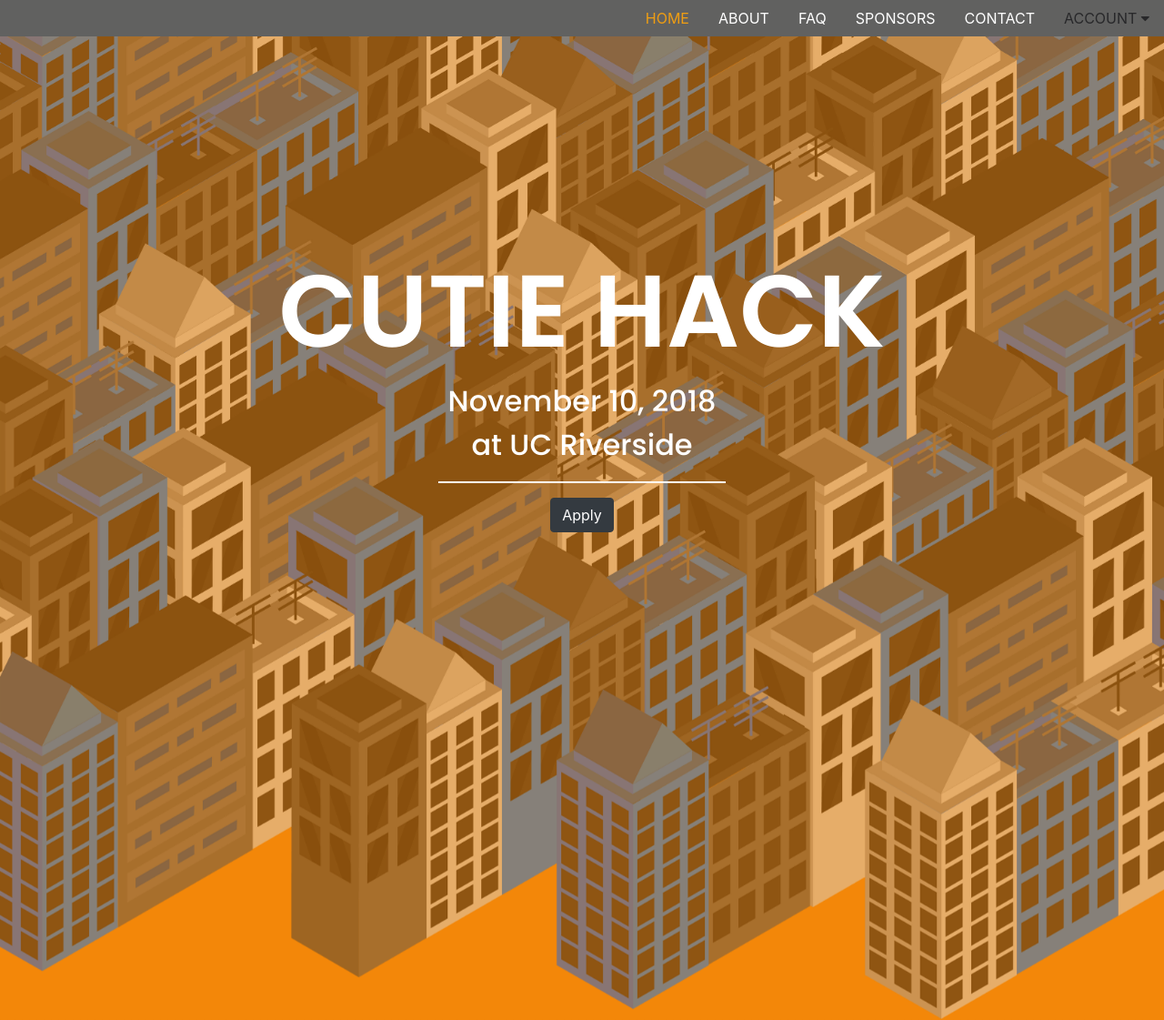
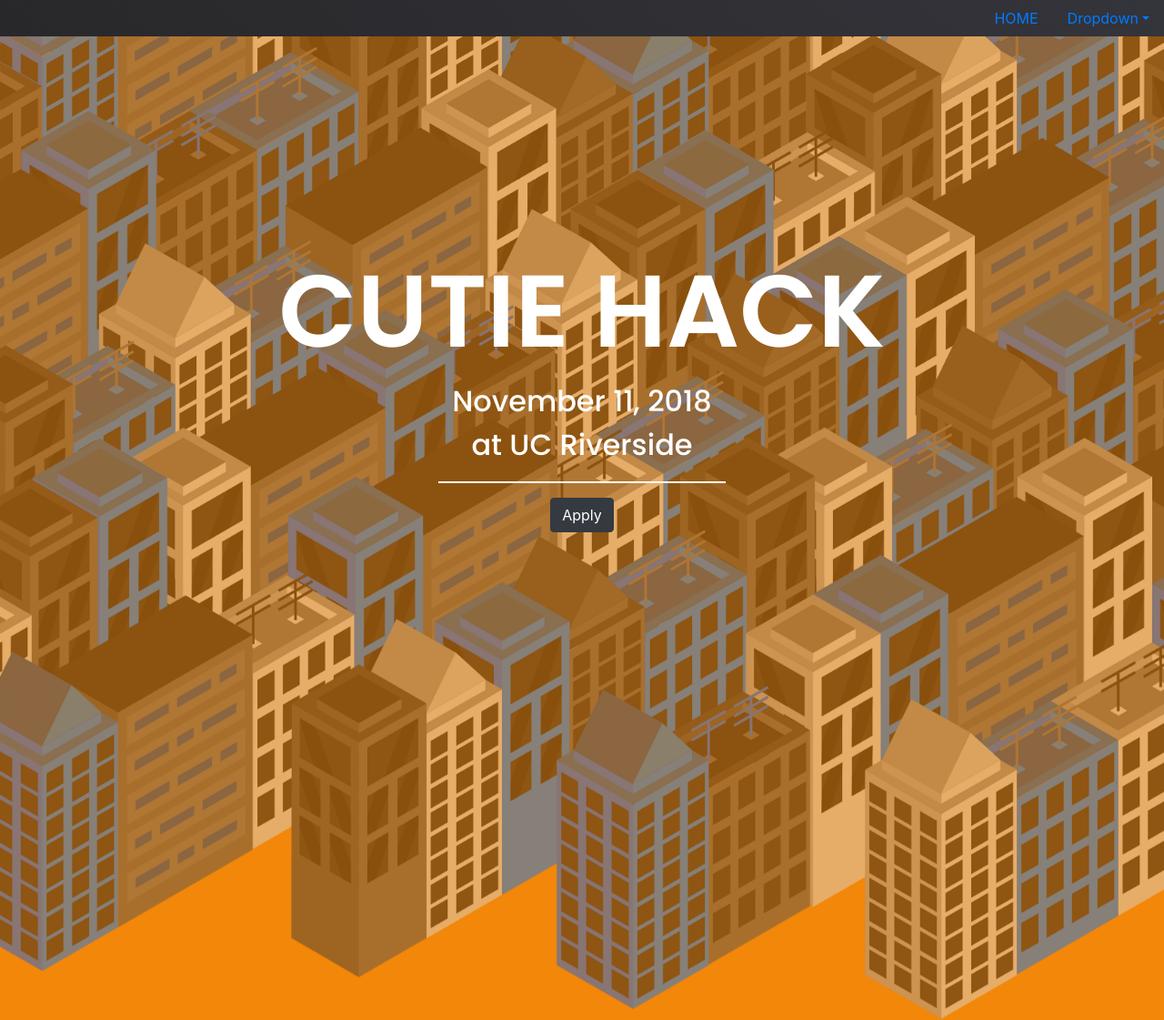
Before and after one commit to citrushack/CutieHack2018, a Django app: page / in a window 1280 px wide; the page is wider, and only the part inside the window is pictured. Shown: the top 1121 px of that part at 91% size. Run offline with Django 3.2, Linux system fonts and the light colour scheme; the visitor is signed in with stand-in values (Sample User, id 1); some libraries are stand-ins or nearby versions.

Commit message:
changed date from Nov 10 to Nov 11

```diff
--- a/cutie/landingapp/static/css/main.css
+++ b/cutie/landingapp/static/css/main.css
@@ -1,4 +1,9 @@
 @import url('https://fonts.googleapis.com/css?family=Poppins:400,500,600');
+
+#sticky-nav {
+  z-index: 9 !important;
+  background-image: linear-gradient(45deg,#28282A,#34343B);
+}
 
 #CutieHackTitle {
   font-size: 700%;
@@ -133,54 +138,6 @@
 
 .row {
   width: 100%;
-}
-
-nav {
-  position: fixed !important;
-  top: 0 !important;
-  width: 100% !important;
-  z-index: 9 !important;
-  background:#616160;
-  border: 10px !important;
-}
-
-nav ul li a {
-  float: left !important;
-  display: block !important;
-  color: #FFFFFF !important;
-  text-align: center !important;
-  text-decoration: none !important;
-}
-
-nav ul li a:hover {
-  color:grey !important;
-  transition: .5s !important;
-  text-decoration: none !important;
-}
-
-.dropdown {
-  float: left !important;
-  overflow: hidden !important;
-  margin:0 !important;
-}
-
-.dropbutton {
-  border:none !important;
-  background:none !important;
-  color:#28282A;
-}
-
-.dropdown-content{
-  display:none !important;
-}
-
-.dropdown:hover .dropdown-content {
-    display: block !important;
-    background-color: transparent !important;
-}
-
-.active{
-  color:#f09e12 !important;
 }
 
 .content{
--- a/cutie/landingapp/templates/index.html
+++ b/cutie/landingapp/templates/index.html
@@ -3,6 +3,9 @@
 <html>
 
 <head>
+	<meta charset="UTF-8">
+	<meta name="viewport" content="width=device-width, initial-scale=1.0">
+
 	<title>Cutie Hack 2018</title>
 	{% load static %} <!--tag needed to configure static files like css in django-->
     <!--django will look for css/main.css file in the static folder-->
@@ -34,7 +37,27 @@
 </head>
 <body>
 	<!-- NAVBAR -->
-	<nav>
+
+	<ul class="nav justify-content-end sticky-top" id="sticky-nav">
+		<li class= "nav-item">
+			<div class="nav-link">
+				<a id="homelink" class = "active" href="#home">HOME</a>
+			</div>
+		</li>
+
+
+		<li class="nav-item dropdown">
+	    	<a class="nav-link dropdown-toggle" data-toggle="dropdown" href="#" role="button" aria-haspopup="true" aria-expanded="false">Dropdown</a>
+		    <div class="dropdown-menu">
+		      	<a class="dropdown-item" href="#">Action</a>
+		      	<a class="dropdown-item" href="#">Another action</a>
+		      	<a class="dropdown-item" href="#">Something else here</a>
+		    </div>
+	  	</li>
+	</ul>
+
+
+	<!-- <nav>
 		<ul id="topnav" class="nav justify-content-end">
 			<li class= "nav-item">
 				<div class="nav-link">
@@ -83,7 +106,7 @@
 	        </li>
 	        {% endif %}
 	    </ul>
-	</nav>
+	</nav>     -->
 	<!-- END NAVBAR -->
 
 	<!-- BEGIN CONTENT ON PAGE -->
@@ -96,7 +119,7 @@
 		<div id="banner">
 			<div id = "MainHeroText" data-aos="fade-up">
 				<h1 id="CutieHackTitle">CUTIE HACK</h1>
-				<p id="eventDetails">November 10, 2018<br>
+				<p id="eventDetails">November 11, 2018<br>
 				at UC Riverside</p>
 				<hr id="headerTextBreak">
 				<a href="{% url 'signup'%}"><button type="button" class="btn btn-dark">Apply</button></a>
@@ -111,7 +134,7 @@
 
 			<!-- Begin What is -->
 			<div id="whatis">
-				<div id="whatisContent" data-aos="fade-right">
+				<div id="whatisContent" data-aos="fade-down">
 					<div class='container'>
 						<div class="row">
 							<div class="col-12 col-sm-12 col-lg-6 col-xl-6 text-center">
@@ -132,7 +155,7 @@
 
 			<!--About Us-->
 			<div id="about">
-				<div id="aboutContent" data-aos="fade-left">
+				<div id="aboutContent" data-aos="fade-down">
 					<div class="container">
 						<div class="row">
 							<div id="aboutText"class="col-12 col-sm-12 col-lg-7 col-xl-7">
@@ -198,7 +221,7 @@
 
 					<div class="col questionBorder">
 					  	<h2 class="faqQuestion darkText">Where will the event be held?</h2>
-					  	<p class="faqAnsw infoText">Cutie Hack will be held November 10, 2018 in Winston Chung Hall at UC Riverside.</p>
+					  	<p class="faqAnsw infoText">Cutie Hack will be held November 11, 2018 in Winston Chung Hall at UC Riverside.</p>
 					</div>
 					<div class="col questionBorder">
 					  	<h2 class="faqQuestion darkText">Any other questions?</h2>
```
